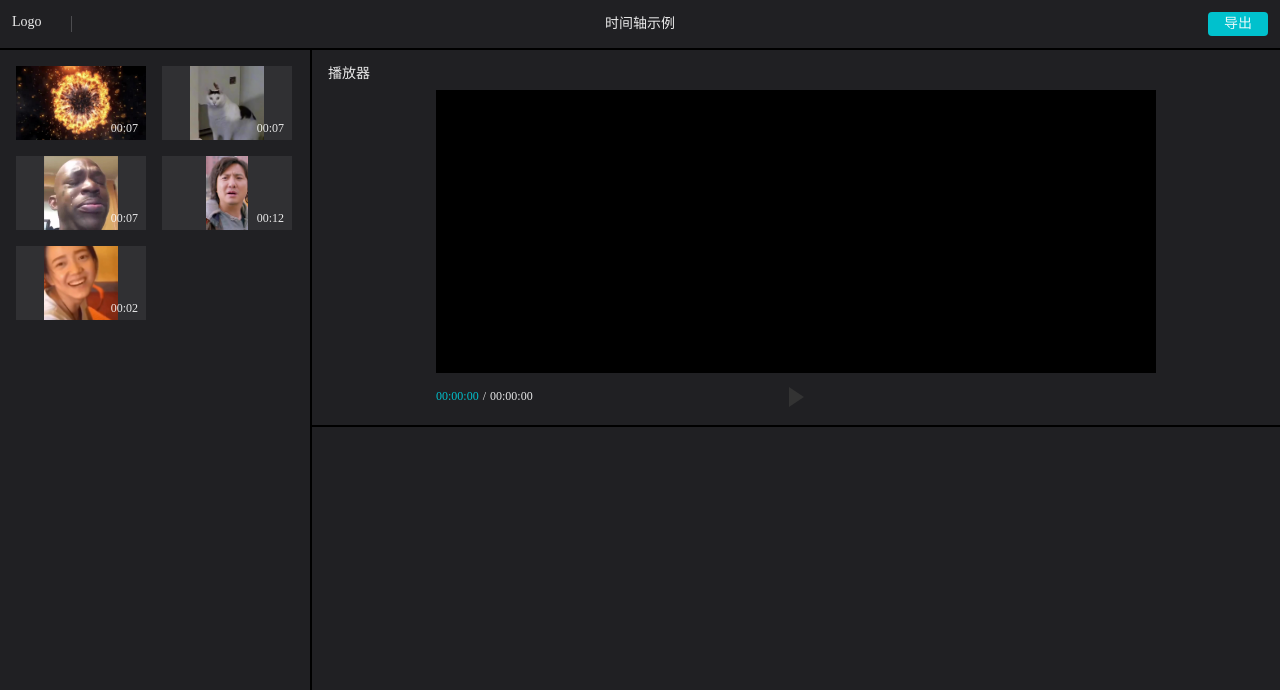
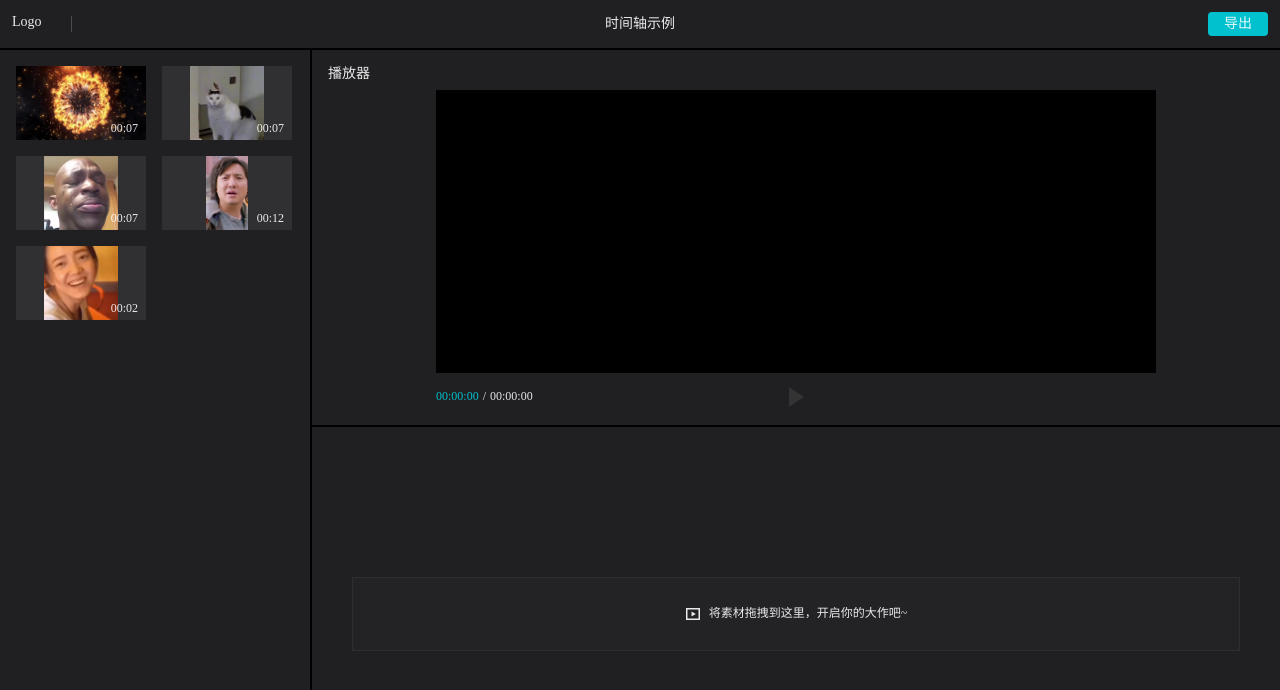
Before and after one commit to jencia/simply-clipper, a React (Vite) app in the folder apps/clipper/: page / in a window 1280 px wide. Shown: the top 690 px of the page. Built offline with nearby package versions, Linux system fonts and the light colour scheme.

Commit message:
feat: 增加游标

```diff
--- /dev/null
+++ b/apps/clipper/src/components/MediaIcon.tsx
@@ -0,0 +1,27 @@
+export default function () {
+  return (
+    <svg
+      width="1em"
+      height="1em"
+      viewBox="0 0 16 16"
+      preserveAspectRatio="xMidYMid meet"
+      fill="none"
+      role="presentation"
+      xmlns="http://www.w3.org/2000/svg"
+    >
+      <g>
+        <path
+          stroke-width="1.5"
+          d="M1.75 2.75h12.5v10.5H1.75z"
+          data-follow-stroke="currentColor"
+          stroke="currentColor"
+        ></path>
+        <path
+          d="M10.83 8 6.5 10.5v-5L10.83 8Z"
+          data-follow-fill="currentColor"
+          fill="currentColor"
+        ></path>
+      </g>
+    </svg>
+  );
+}
--- a/apps/clipper/src/views/Timeline/index.tsx
+++ b/apps/clipper/src/views/Timeline/index.tsx
@@ -1,39 +1,40 @@
 import { FC } from 'react';
 import styles from './style.module.less';
-import { useElementStore, useTrackStore } from '@app/store';
+import { useElementStore, usePlayerStore, useTrackStore } from '@app/store';
 import cx from 'classnames';
 import { formatTime } from '../../utils/transform';
+import MediaIcon from '../../components//MediaIcon';
 
 // 目前缩放比例先写死
 const zoom = 15;
 
 const Timeline: FC = () => {
-  const track = useTrackStore();
-  const elements = useElementStore(state => state.list);
+  const tracks = useTrackStore(state => state.list);
+  const currentTime = usePlayerStore(state => state.currentTime);
+  const { list: elements, current: currentElement, setCurrentElement } = useElementStore();
   const maxDuration = useElementStore(state =>
     state.list.reduce((prev, curr) => Math.max(prev, curr.delay + curr.duration), 0)
   );
 
+  if (tracks.length === 0) {
+    return (
+      <div className={styles.emptyTrack}>
+        <div className={styles.wrapper}>
+          <div className={styles.icon}>
+            <MediaIcon />
+          </div>
+          将素材拖拽到这里，开启你的大作吧~
+        </div>
+      </div>
+    );
+  }
+
   return (
     <div className={styles.timeline}>
-      {track.list.map(item => (
+      {tracks.map(item => (
         <div className={styles.track} key={item.id} style={{ width: maxDuration / zoom + 80 }}>
           <div className={styles.type}>
-            <svg width="1em" height="1em" viewBox="0 0 16 16">
-              <g>
-                <path
-                  stroke-width="1.5"
-                  d="M1.75 2.75h12.5v10.5H1.75z"
-                  data-follow-stroke="currentColor"
-                  stroke="currentColor"
-                ></path>
-                <path
-                  d="M10.83 8 6.5 10.5v-5L10.83 8Z"
-                  data-follow-fill="currentColor"
-                  fill="currentColor"
-                ></path>
-              </g>
-            </svg>
+            <MediaIcon />
           </div>
           <div className={styles.segments}>
             {elements
@@ -41,12 +42,16 @@ const Timeline: FC = () => {
               .map(el => (
                 <div
                   key={el.id}
-                  className={styles.segment}
+                  className={cx([
+                    styles.segment,
+                    { [styles.active]: el.id === currentElement?.id },
+                  ])}
                   style={{
                     transform: `translateX(${el.delay / zoom}px)`,
                     width: el.duration / zoom,
                     backgroundImage: `url(${el.thumbnail})`,
                   }}
+                  onClick={() => setCurrentElement(el)}
                 >
                   <div className={styles.duration}>{formatTime(el.duration)}</div>
                   <div className={cx([styles.bar, styles.barLeft])} />
@@ -56,6 +61,12 @@ const Timeline: FC = () => {
           </div>
         </div>
       ))}
+      <div
+        className={styles.playCursor}
+        style={{ transform: `translateX(${currentTime / zoom}px)` }}
+      >
+        <div className={styles.playCursorBar} />
+      </div>
     </div>
   );
 };
--- a/apps/clipper/src/views/Timeline/style.module.less
+++ b/apps/clipper/src/views/Timeline/style.module.less
@@ -1,4 +1,31 @@
+.emptyTrack {
+  display: flex;
+  justify-content: center;
+  align-items: center;
+  width: 100%;
+  height: 100%;
+  padding: 40px;
+  box-sizing: border-box;
+
+  .wrapper {
+    height: 72px;
+    display: flex;
+    align-items: center;
+    justify-content: center;
+    width: 100%;
+    background: var(--background-track);
+    border: 1px solid rgba(255, 255, 255, 0.05);
+    font-size: 12px;
+  }
+  .icon {
+    height: 16px;
+    font-size: 16px;
+    margin-right: 8px;
+  }
+}
+
 .timeline {
+  position: relative;
   padding: 16px 0;
   box-sizing: border-box;
   width: 100%;
@@ -39,10 +66,18 @@
     top: 0;
     height: 56px;
     background: repeat-x left center / contain;
-    border: 1px solid var(--color-primary);
-    border-radius: 4px;
+    border: 2px solid transparent;
+    border-radius: 2px;
     box-sizing: border-box;
     user-select: none;
+
+    &.active {
+      border-color: #fff;
+      .duration,
+      .bar {
+        opacity: 1;
+      }
+    }
 
     .duration {
       position: absolute;
@@ -51,18 +86,20 @@
       padding: 4px 8px;
       background: rgba(0, 0, 0, 0.7);
       border-radius: 6px;
+      opacity: 0;
     }
 
     .bar {
       position: absolute;
-      top: -1px;
+      top: -2px;
       width: 10px;
       height: 56px;
-      background-color: var(--color-primary);
+      background-color: #fff;
       display: flex;
       justify-content: center;
       align-items: center;
       cursor: ew-resize;
+      opacity: 0;
 
       &::after {
         content: '';
@@ -73,15 +110,58 @@
       }
 
       &Left {
-        left: -8px;
+        left: -10px;
         border-top-left-radius: 4px;
         border-bottom-left-radius: 4px;
       }
       &Right {
-        right: -8px;
+        right: -10px;
         border-top-right-radius: 4px;
         border-bottom-right-radius: 4px;
       }
     }
   }
 }
+.playCursor {
+  position: absolute;
+  left: 55px;
+  top: 0;
+  width: 10px;
+  height: 100%;
+  cursor: ew-resize;
+
+  &Bar {
+    position: absolute;
+    left: 0;
+    top: 0;
+
+    &::before {
+      content: '';
+      display: block;
+      width: 100%;
+      height: 12px;
+      background: #fff;
+    }
+    &::after {
+      content: '';
+      display: block;
+      width: 0;
+      height: 0;
+      border-left: 5px solid transparent;
+      border-right: 5px solid transparent;
+      border-top: 5px solid #fff;
+    }
+  }
+
+  // 线
+  &::after {
+    content: '';
+    display: block;
+    position: absolute;
+    top: 0;
+    bottom: 0;
+    left: 5px;
+    width: 1px;
+    background: #fff;
+  }
+}
--- a/packages/store/src/element.ts
+++ b/packages/store/src/element.ts
@@ -3,9 +3,11 @@ import { create } from 'zustand';
 
 interface IElementState {
   list: IElement[];
+  current: IElement | null;
 }
 
 interface IElementAction {
+  setCurrentElement: (element: IElement) => void;
   addElement: (element: IElement) => void;
   removeElement: (id: string) => void;
   updateElement: (id: string, element: Partial<IElement>) => void;
@@ -13,6 +15,12 @@ interface IElementAction {
 
 export const useElementStore = create<IElementState & IElementAction>(set => ({
   list: [],
+  current: null,
+  setCurrentElement: element =>
+    set(state => ({
+      ...state,
+      current: element,
+    })),
   addElement: element =>
     set(state => ({
       ...state,
```
